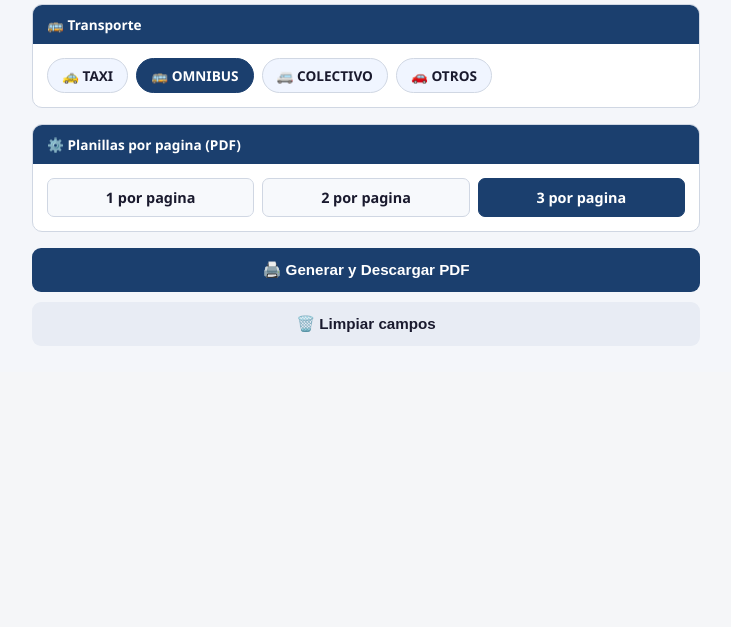
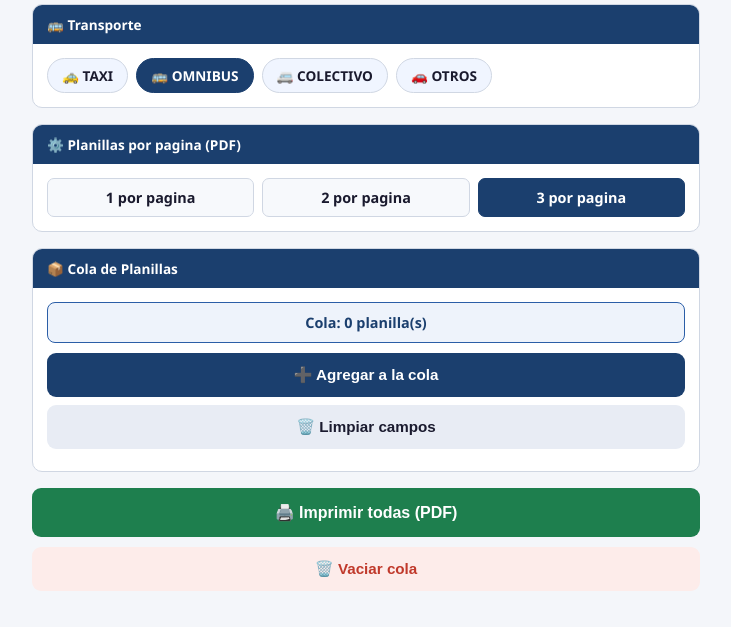
Before and after one commit to igniaguilar-dev/metasil-movilidad, a Flask app: page / in a window 1280 px wide. Shown: the part 771-1398 px from the top of the page, without its empty margins (274-1005 px from the left). Before the commit the page ends 1117 px from the top, so only its background shows below. Run offline with Flask 3, Linux system fonts and the light colour scheme.

Commit message:
add cola

```diff
--- a/app.py
+++ b/app.py
@@ -390,6 +390,34 @@ def generar():
                      download_name=f"planilla_{datos['nombre']}_{ts}.pdf")
 
 
-if __name__ == "__main__":
+@app.route("/generar_cola", methods=["POST"])
+def generar_cola():
+    body = request.get_json()
+    if not body:
+        return jsonify({"error": "Sin datos"}), 400
+
+    planillas  = body.get("planillas", [])
+    por_pagina = int(body.get("por_pagina", 3))
+
+    if not planillas:
+        return jsonify({"error": "Cola vacía"}), 400
+
+    # Asignar recibo y guardar cada planilla
+    for datos in planillas:
+        dni             = datos.get("dni","").strip()
+        datos["recibo"] = str(siguiente_recibo_supabase(dni))
+        guardar_en_supabase(datos)
+
+    buf = generar_pdf_bytes(planillas, por_pagina=por_pagina)
+    if not buf:
+        return jsonify({"error": "reportlab no instalado"}), 500
+
+    ts = datetime.now().strftime("%Y%m%d_%H%M%S")
+    return send_file(buf, mimetype="application/pdf",
+                     as_attachment=True,
+                     download_name=f"planillas_metasil_{ts}.pdf")
+
+
+
     port = int(os.environ.get("PORT", 5000))
     app.run(host="0.0.0.0", port=port, debug=False)
--- a/templates/index.html
+++ b/templates/index.html
@@ -250,8 +250,34 @@
     </div>
   </div>
 
-  <button class="btn btn-primary" onclick="generar()">🖨️ Generar y Descargar PDF</button>
-  <button class="btn btn-secondary" onclick="limpiar()">🗑️ Limpiar campos</button>
+  <!-- Cola -->
+  <div class="card">
+    <div class="card-header">📦 Cola de Planillas</div>
+    <div class="card-body">
+      <div id="cola-badge" style="
+        background:#EEF3FB; border:1px solid var(--az2); border-radius:8px;
+        padding:10px 14px; font-size:0.9rem; color:var(--az);
+        font-weight:600; margin-bottom:10px; text-align:center;">
+        Cola: 0 planilla(s)
+      </div>
+      <button class="btn btn-primary" onclick="agregarCola()" style="margin-bottom:8px">
+        ➕ Agregar a la cola
+      </button>
+      <button class="btn" style="background:#E8ECF4;color:var(--txt);margin-bottom:8px"
+              onclick="limpiar()">
+        🗑️ Limpiar campos
+      </button>
+    </div>
+  </div>
+
+  <button class="btn btn-primary" onclick="imprimirTodas()"
+          style="background:#1E7F4E; font-size:1rem; padding:15px">
+    🖨️ Imprimir todas (PDF)
+  </button>
+  <button class="btn" onclick="vaciarCola()"
+          style="background:#FDECEA; color:#C0392B; margin-bottom:20px">
+    🗑️ Vaciar cola
+  </button>
 
 </main>
 
@@ -357,8 +383,22 @@ function getVal(id) {
   return el ? el.value.trim() : "";
 }
 
-// ── Generar PDF ──
-function generar() {
+var cola = [];
+
+function actualizarBadgeCola() {
+  var badge = document.getElementById("cola-badge");
+  if (cola.length === 0) {
+    badge.style.background = "#EEF3FB";
+    badge.style.color      = "var(--az)";
+    badge.textContent      = "Cola: 0 planilla(s)";
+  } else {
+    badge.style.background = "#E8F5E9";
+    badge.style.color      = "var(--green)";
+    badge.textContent      = "✅ Cola: " + cola.length + " planilla(s)";
+  }
+}
+
+function recolectar() {
   var nombre = getVal("nombre");
   var dni    = getVal("dni");
   var cargo  = getVal("cargo");
@@ -366,7 +406,7 @@ function generar() {
 
   if (!nombre || !dni || !cargo || !fecha) {
     toast("Completa Nombre, DNI, Cargo y Fecha", true);
-    return;
+    return null;
   }
 
   var filas = [];
@@ -389,10 +429,10 @@ function generar() {
 
   if (filas.length === 0) {
     toast("Agrega al menos una fila con datos", true);
-    return;
+    return null;
   }
 
-  var payload = {
+  return {
     nombre:        nombre,
     dni:           dni,
     cargo:         cargo,
@@ -402,13 +442,39 @@ function generar() {
     firma_base64:  firmaBase64,
     filas:         filas
   };
+}
+
+function agregarCola() {
+  var datos = recolectar();
+  if (!datos) return;
+  cola.push(datos);
+  actualizarBadgeCola();
+  toast("✅ '" + datos.nombre + "' agregado a la cola");
+  limpiar();
+}
+
+function vaciarCola() {
+  if (cola.length === 0) {
+    toast("La cola ya está vacía", true); return;
+  }
+  if (confirm("¿Eliminar las " + cola.length + " planilla(s) de la cola?")) {
+    cola = [];
+    actualizarBadgeCola();
+    toast("Cola vaciada");
+  }
+}
+
+function imprimirTodas() {
+  if (cola.length === 0) {
+    toast("Agrega al menos una planilla a la cola primero", true); return;
+  }
 
   document.getElementById("spinner").classList.add("show");
 
-  fetch("/generar", {
+  fetch("/generar_cola", {
     method:  "POST",
     headers: { "Content-Type": "application/json" },
-    body:    JSON.stringify(payload)
+    body:    JSON.stringify({ planillas: cola, por_pagina: pppActual })
   })
   .then(function(resp) {
     if (!resp.ok) throw new Error("Error del servidor");
@@ -418,13 +484,14 @@ function generar() {
     var url = URL.createObjectURL(blob);
     var a   = document.createElement("a");
     a.href  = url;
-    a.download = "planilla_" + nombre + ".pdf";
+    a.download = "planillas_metasil_" + Date.now() + ".pdf";
     document.body.appendChild(a);
     a.click();
     document.body.removeChild(a);
     URL.revokeObjectURL(url);
-    previewRecibo();
-    toast("PDF generado correctamente");
+    toast("✅ " + cola.length + " planilla(s) generadas");
+    cola = [];
+    actualizarBadgeCola();
   })
   .catch(function(e) {
     toast("Error: " + e.message, true);
@@ -433,6 +500,8 @@ function generar() {
     document.getElementById("spinner").classList.remove("show");
   });
 }
+
+
 
 // ── Limpiar ──
 function limpiar() {
```
